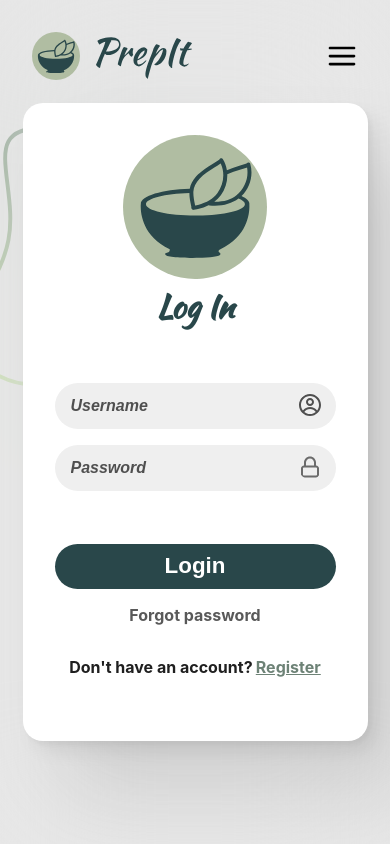
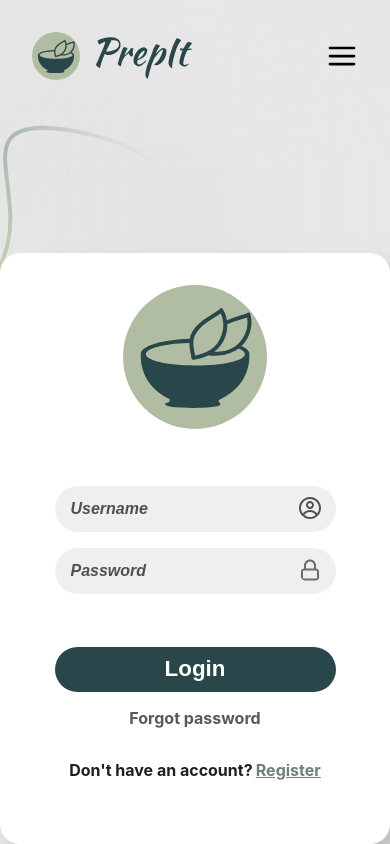
Before and after one commit to ewald30/prepit-frontend, a React (Create React App) app: page /auth/login in a window 390 px wide. Built offline with nearby package versions, Linux system fonts and the light colour scheme; no server answers.

Commit message:
beautifying login page on mobile

```diff
--- a/src/assets/styles/_variables.scss
+++ b/src/assets/styles/_variables.scss
@@ -57,6 +57,8 @@ $media-breakpoint-width-tablet-medium: 950px;
 $media-breakpoint-width-tablet-small: 840px;
 $media-breakpoint-width-phone-extra-large: 700px;
 $media-breakpoint-width-phone-large: 625px;
+$media-breakpoint-width-phone-medium: 400px;
+
 
 
 
--- a/src/components/auth/login/LoginComponent.js
+++ b/src/components/auth/login/LoginComponent.js
@@ -57,9 +57,6 @@ const LoginComponent = () => {
             <div className={'generic-container-header login-component-logo'}>
                 <img className={'logo-rounded'} src={logo}/>
             </div>
-            <div className="text-big text-accent text-handwriting">
-                Log In
-            </div>
 
             <div>
                 <div className={'generic-container-body'}>
--- a/src/components/auth/login/LoginComponent.scss
+++ b/src/components/auth/login/LoginComponent.scss
@@ -43,6 +43,7 @@
         &-logo{
             display:none;
         }
+
     }
 }
 
--- a/src/pages/auth/login/LoginPage.js
+++ b/src/pages/auth/login/LoginPage.js
@@ -10,7 +10,7 @@ const LoginPage = () => {
     return (
         <div className="login-page">
                 <div className='flex-space-around flex-row-center-y login-page-body'>
-                    <div className='login-page-form'>
+                    <div className='login-page-form flex-column-end-y'>
                             <AnimatedTranslateTransition>
                                 <LoginComponent/>
                             </AnimatedTranslateTransition>
--- a/src/pages/auth/login/LoginPage.scss
+++ b/src/pages/auth/login/LoginPage.scss
@@ -21,6 +21,11 @@
         margin-top: 2rem
     }
 
+    // .login-page-form{
+    //     background-color: red;
+    //     width: 100%;
+    //     height: 100%;
+    // }
 
 }
 
@@ -68,3 +73,10 @@
     }
 
 }
+
+@media (max-width: $media-breakpoint-width-phone-medium){
+        .login-page-form{
+        width: 100%;
+        height: 100%;
+    }
+}
```
